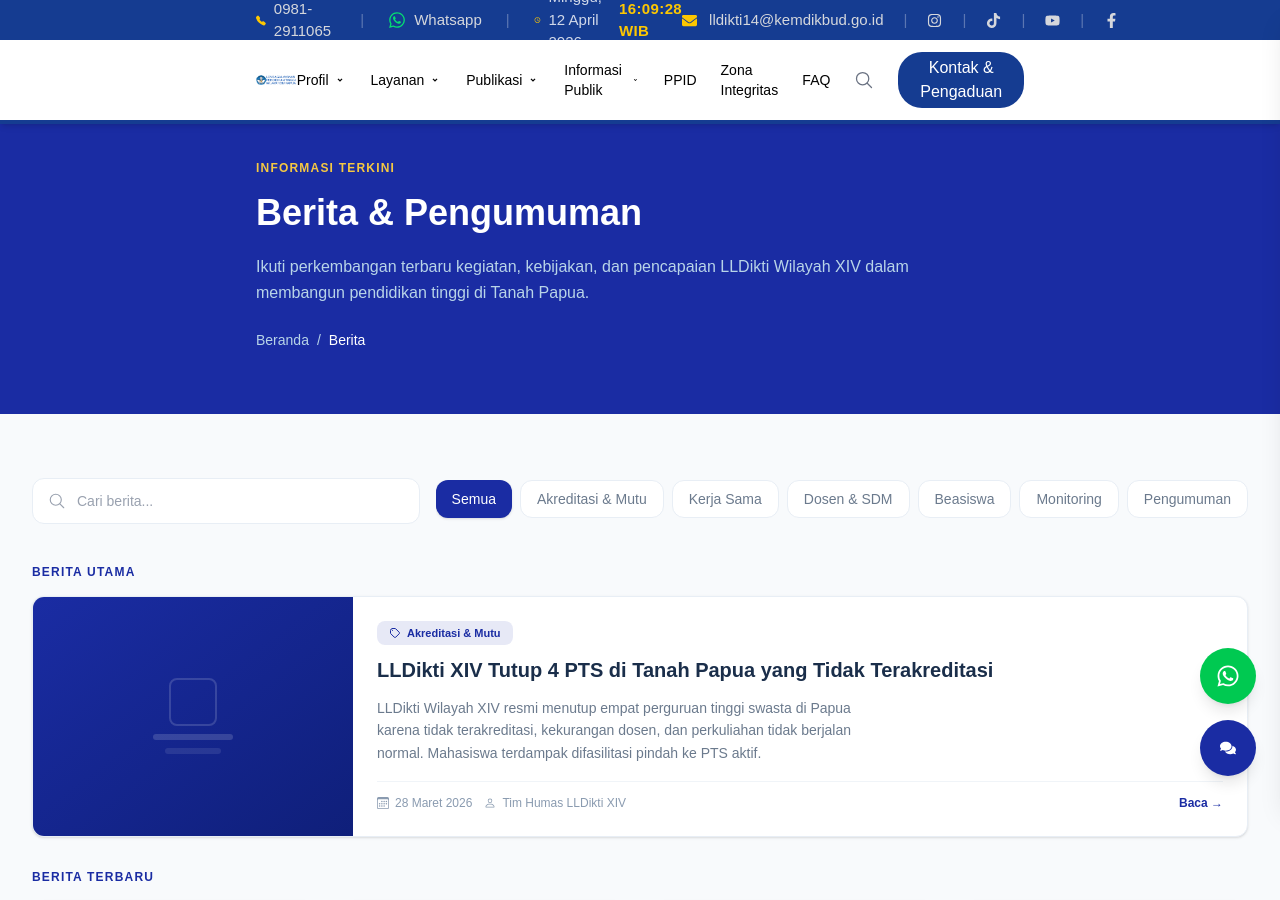
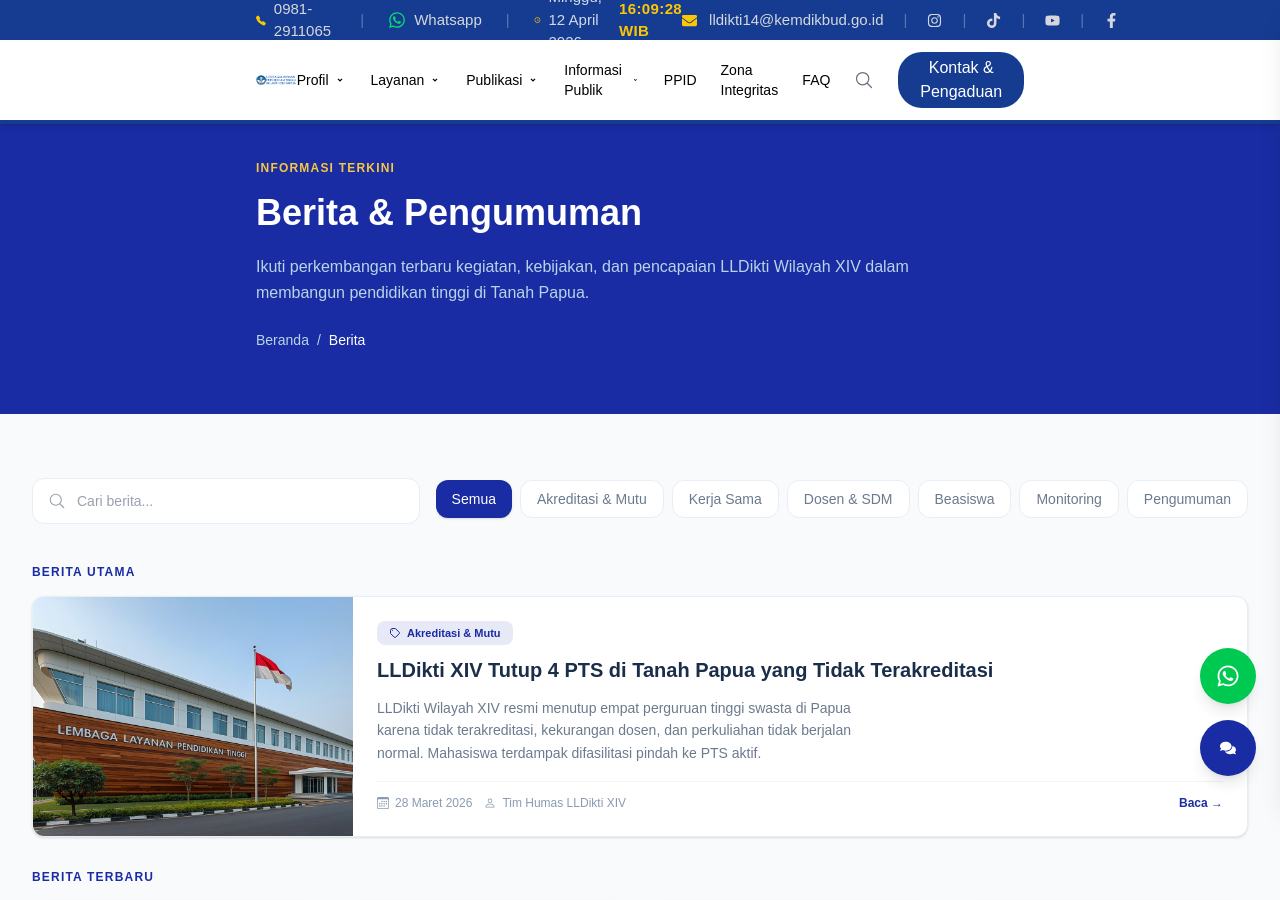
Before and after one commit to SaefulRochmat/lldikti-xiv, a Next.js app: page /category/berita in a window 1280 px wide. Shown: the top 900 px of the page. Built offline with nearby package versions, Linux system fonts and the light colour scheme.

Commit message:
menambahkan page berita

```diff
--- a/src/components/sections/BeritaPage/BeritaData.js
+++ b/src/components/sections/BeritaPage/BeritaData.js
@@ -20,7 +20,7 @@ export const beritaData = [
     kategori: "Akreditasi & Mutu",
     tanggal: "28 Maret 2026",
     penulis: "Tim Humas LLDikti XIV",
-    gambar: null,
+    gambar: "/Assets/Gedung-lldikti.jpg",
     featured: true,
   },
   {
@@ -33,7 +33,7 @@ export const beritaData = [
     kategori: "Kerja Sama",
     tanggal: "13 Oktober 2025",
     penulis: "Tim Humas LLDikti XIV",
-    gambar: null,
+    gambar: "/Assets/Gedung-lldikti.jpg",
     featured: true,
   },
   {
@@ -45,7 +45,7 @@ export const beritaData = [
     kategori: "Dosen & SDM",
     tanggal: "25 Juni 2025",
     penulis: "Tim Humas LLDikti XIV",
-    gambar: null,
+    gambar: "/Assets/Gedung-lldikti.jpg",
     featured: false,
   },
   {
@@ -58,7 +58,7 @@ export const beritaData = [
     kategori: "Beasiswa",
     tanggal: "14 Mei 2025",
     penulis: "Tim Humas LLDikti XIV",
-    gambar: null,
+    gambar: "/Assets/Gedung-lldikti.jpg",
     featured: false,
   },
   {
@@ -70,7 +70,7 @@ export const beritaData = [
     kategori: "Akreditasi & Mutu",
     tanggal: "27 September 2025",
     penulis: "Tim Humas LLDikti XIV",
-    gambar: null,
+    gambar: "/Assets/Gedung-lldikti.jpg",
     featured: false,
   },
   {
@@ -83,7 +83,7 @@ export const beritaData = [
     kategori: "Monitoring",
     tanggal: "15 September 2025",
     penulis: "Tim Humas LLDikti XIV",
-    gambar: null,
+    gambar: "/Assets/Gedung-lldikti.jpg",
     featured: false,
   },
   {
@@ -96,7 +96,7 @@ export const beritaData = [
     kategori: "Akreditasi & Mutu",
     tanggal: "4 September 2023",
     penulis: "Tim Humas LLDikti XIV",
-    gambar: null,
+    gambar: "/Assets/Gedung-lldikti.jpg",
     featured: false,
   },
   {
@@ -109,7 +109,7 @@ export const beritaData = [
     kategori: "Pengumuman",
     tanggal: "1 Februari 2025",
     penulis: "Sekretariat LLDikti XIV",
-    gambar: null,
+    gambar: "/Assets/Gedung-lldikti.jpg",
     featured: false,
   },
 ];
--- a/src/components/sections/BeritaPage/BeritaHero.js
+++ b/src/components/sections/BeritaPage/BeritaHero.js
@@ -1,7 +1,7 @@
 export default function BeritaHero() {
   return (
     <section className="w-full bg-[#1A2CA3] py-16 pt-40">
-      <div className="max-w-9xl mx-auto px-8 md:px-64">
+      <div className="max-w-[1700px] mx-auto px-8 md:px-64">
         <p className="text-xs font-semibold tracking-widest text-[#f5c842] uppercase mb-3">
           Informasi Terkini
         </p>
```
